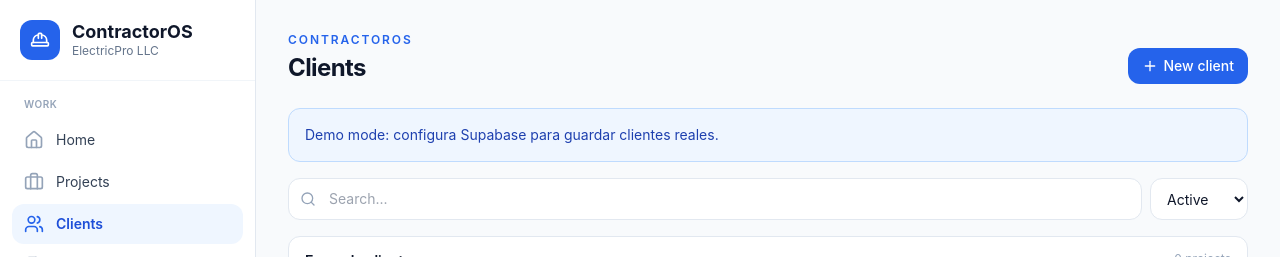
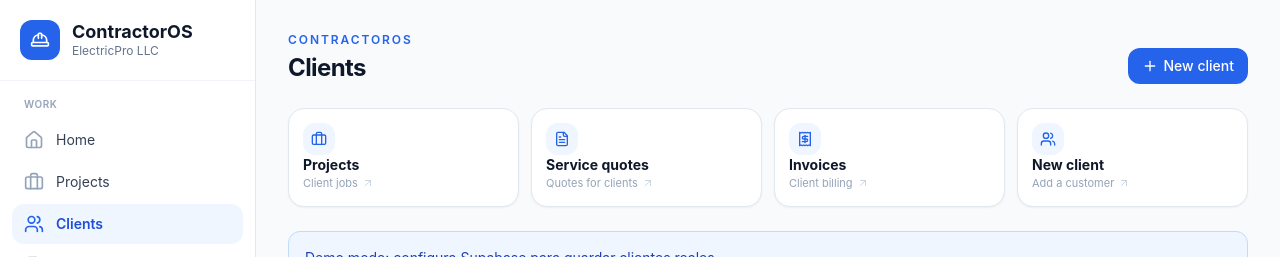
Before and after one commit to ifitotech/contractoros, a Next.js app: page /clients in a window 1280 px wide. Shown: the top 257 px of the page. Built offline with nearby package versions, Linux system fonts and the light colour scheme; no server answers.

Commit message:
Make clients the customer work hub

```diff
--- a/src/app/(dashboard)/clients/ClientsClient.tsx
+++ b/src/app/(dashboard)/clients/ClientsClient.tsx
@@ -1,7 +1,7 @@
 "use client";
 
 import Link from "next/link";
-import { Plus, Phone, Mail } from "lucide-react";
+import { Plus, Phone, Mail, Briefcase, FileText, Receipt, Users, ArrowUpRight } from "lucide-react";
 import { PageHeader } from "@/components/shared/PageHeader";
 import { SearchInput } from "@/components/ui/SearchInput";
 import { useI18n } from "@/lib/i18n/provider";
@@ -19,8 +19,18 @@ export default function ClientsClient({ clients, demo = false }: { clients?: Cli
   const filtered = data.filter((client) => `${client.name} ${client.contact_name || ""} ${client.email || ""}`.toLowerCase().includes(search.toLowerCase()) && (filter === "all" || (filter === "active" ? client.is_active !== false : client.is_active === false)));
   return <div className="p-4 md:p-8">
     <PageHeader title={t("clients")} action={<Link href="/clients/new" className="inline-flex items-center gap-1.5 bg-brand-600 text-white text-sm font-medium px-3.5 py-2 rounded-lg"><Plus className="w-4 h-4" />{t("newClient")}</Link>} />
+    <div className="mb-6 grid grid-cols-2 gap-3 lg:grid-cols-4">
+      <ClientHubLink href="/projects" icon={<Briefcase className="h-4 w-4" />} title="Projects" detail="Client jobs" />
+      <ClientHubLink href="/quotes" icon={<FileText className="h-4 w-4" />} title="Service quotes" detail="Quotes for clients" />
+      <ClientHubLink href="/invoices" icon={<Receipt className="h-4 w-4" />} title="Invoices" detail="Client billing" />
+      <ClientHubLink href="/clients/new" icon={<Users className="h-4 w-4" />} title="New client" detail="Add a customer" />
+    </div>
     {demo && <div className="bg-blue-50 border border-blue-200 rounded-xl p-4 mb-4 text-sm text-blue-800">{t("demoMode")}: configura Supabase para guardar clientes reales.</div>}
     <div className="flex gap-2 mb-4"><SearchInput value={search} onChange={setSearch} placeholder={t("search")} className="flex-1" /><select aria-label={t("active")} value={filter} onChange={(e) => setFilter(e.target.value)} className="rounded-xl border border-slate-200 bg-white px-3 text-sm"><option value="active">{t("active")}</option><option value="inactive">{t("inactive")}</option><option value="all">{t("all")}</option></select></div>
     <div className="space-y-2">{filtered.map((client) => <Link key={client.id} href={`/clients/${client.id}`} className="block bg-white rounded-xl border border-slate-200 px-4 py-3.5 hover:border-brand-300 transition"><div className="flex items-start justify-between gap-3"><div><p className="text-sm font-semibold">{client.name}</p><p className="text-xs text-slate-500">{client.contact_name || "—"}</p><div className="flex flex-wrap gap-3 mt-1.5 text-xs text-slate-400">{client.phone && <span className="flex items-center gap-1"><Phone className="w-3 h-3" />{client.phone}</span>}{client.email && <span className="flex items-center gap-1"><Mail className="w-3 h-3" />{client.email}</span>}</div></div><span className="text-xs text-slate-400 whitespace-nowrap">{client.projectCount ?? 0} {t("projects").toLowerCase()}</span></div></Link>)}{filtered.length === 0 && <p className="text-center text-sm text-slate-400 py-12">{t("noResults")}</p>}</div>
   </div>;
 }
+
+function ClientHubLink({ href, icon, title, detail }: { href: string; icon: React.ReactNode; title: string; detail: string }) {
+  return <Link href={href} className="group surface-card flex min-h-24 flex-col justify-between p-3.5 transition hover:-translate-y-0.5 hover:border-brand-300"><span className="flex h-8 w-8 items-center justify-center rounded-lg bg-brand-50 text-brand-600">{icon}</span><span><strong className="block truncate text-sm">{title}</strong><span className="flex items-center gap-1 truncate text-[11px] text-slate-400">{detail}<ArrowUpRight className="h-3 w-3 text-slate-300 transition group-hover:text-brand-500" /></span></span></Link>;
+}
```
